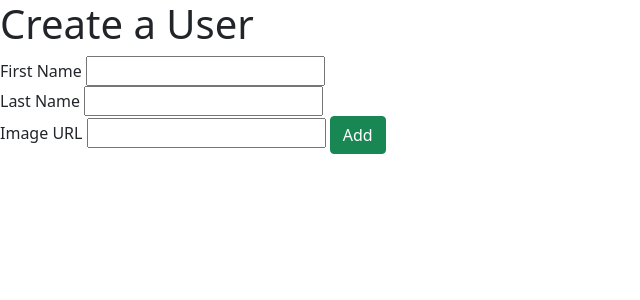
After one commit to do-rh/flask-blogly, a Flask app: page /users/new in a window 1280 px wide. The commit adds this page. Shown: the top 300 px of the page, without its empty margins (0-640 px from the left). Run offline with Flask 2, Linux system fonts and the light colour scheme.

```diff
--- a/app.py
+++ b/app.py
@@ -13,15 +13,71 @@ connect_db(app)
 from flask_debugtoolbar import DebugToolbarExtension
 app.config['SECRET_KEY'] = 'this-is-my-top-level-secret'
 debug = DebugToolbarExtension(app)
-# app.config['DEBUG_TB_INTERCEPT_REDIRECTS'] = False
+app.config['DEBUG_TB_INTERCEPT_REDIRECTS'] = False
 
-# db.create_all()
+db.create_all()
 
 @app.get('/')
 def home_page():
+    """Redirect to /users"""
     return redirect('/users')
 
 @app.get('/users')
 def show_all_users():
+    """Show all users"""
+
     users = User.query.all()
     return render_template('users.html', users=users)
+
+@app.get('/users/new')
+def show_new_user_form():
+    """Show new user form"""
+
+    return render_template('user_form.html')
+
+@app.post('/users/new')
+def add_user():
+    """Getting form inputs and adding it to the User database,
+    redirect to /users when complete."""
+
+    first = request.form['first-name']
+    last = request.form['last-name']
+    image_url = request.form['image-url']
+
+    new_user = User(first_name=first, last_name=last, image_url=image_url)
+    db.session.add(new_user)
+    db.session.commit()
+
+    return redirect('/users')
+
+@app.get('/users/<int:user_id>')
+def show_user_info(user_id):
+    """Showing individual user info."""
+
+    user = User.query.get_or_404(user_id)
+    return render_template('user_info.html', user=user)
+
+@app.get('/users/<int:user_id>/edit')
+def show_edit_user(user_id):
+    """Show edit user page/form"""
+
+    user = User.query.get_or_404(user_id)
+
+    return render_template('user_edit.html',user=user)
+
+@app.post('/users/<int:user_id>/edit')
+def edit_user_info(user_id):
+
+    user = User.query.get_or_404(user_id)
+
+    first = request.form['first-name']
+    last = request.form['last-name']
+    image_url = request.form['image-url']
+
+    user.first_name = first
+    user.last_name = last
+    user.image_url = image_url
+
+    db.session.commit()
+
+    return redirect(f'/users/{user_id}')
--- a/models.py
+++ b/models.py
@@ -10,6 +10,9 @@ def connect_db(app):
 
 class User(db.Model):
     """User"""
+
+    default_image_url = 'https://i.pinimg.com/originals/7f/26/e7/7f26e71b2c84e6b16d4f6d3fd8a58bca.png'
+
     __tablename__ = "users"
 
     id = db.Column(db.Integer,
@@ -22,4 +25,4 @@ class User(db.Model):
     last_name = db.Column(db.String(50),
                             nullable=False)
 
-    image_url = db.Column(db.String)
+    image_url = db.Column(db.String, default=default_image_url)
--- /dev/null
+++ b/templates/user_form.html
@@ -0,0 +1,21 @@
+{% extends 'base.html' %}
+{% block title %} Home Page {% endblock %}
+
+
+{% block content %}
+<h1>Create a User</h1>
+
+<form action="/users/new" method="POST">
+    <label for="first-name">First Name</label>
+    <input type="text" name="first-name" id="first-name">
+    <br>
+    <label for="last-name">Last Name</label>
+    <input type="text" name="last-name" id="last-name">
+    <br>
+    <label for="image-url">Image URL</label>
+    <input type="text" name="image-url" id="image-url">
+    <button class="btn btn-success">Add</button>
+</form>
+
+
+{% endblock %}
--- a/templates/users.html
+++ b/templates/users.html
@@ -4,12 +4,12 @@
 
 {% block content %}
 <h1> Users</h1>
-<ol>
+<ul>
     {% for user in users%}
     <li> <a href="/users/{{user.id}}">{{ user.first_name }} {{user.last_name }}</a> </li>
     {% endfor %}
 
-</ol>
+</ul>
 <a class="btn btn-primary" href="/users/new"> Add User </a>
 
 
```
Also changed, not shown: templates/user_edit.html (added, +32 -0 lines), templates/user_info.html (added, +14 -0 lines).
